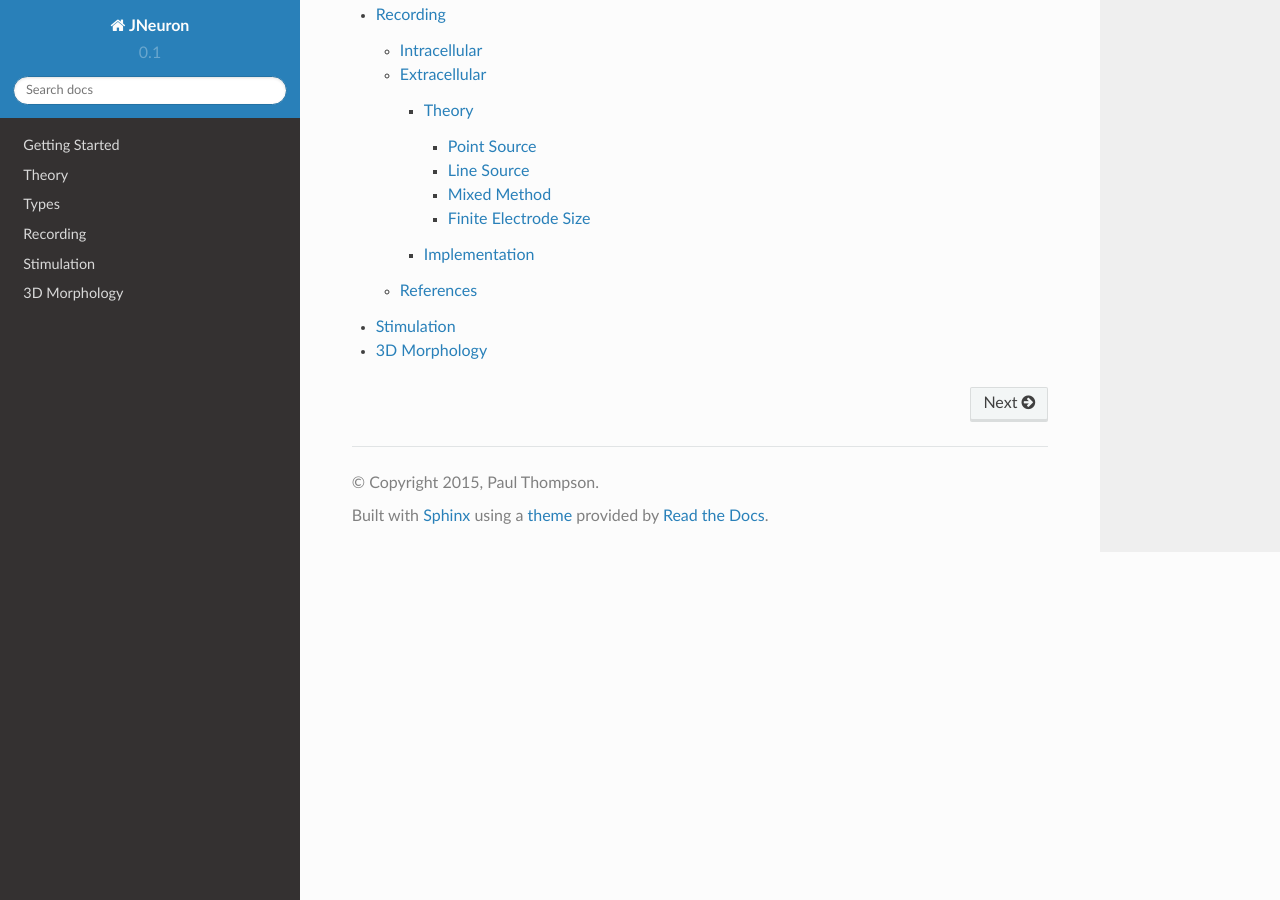
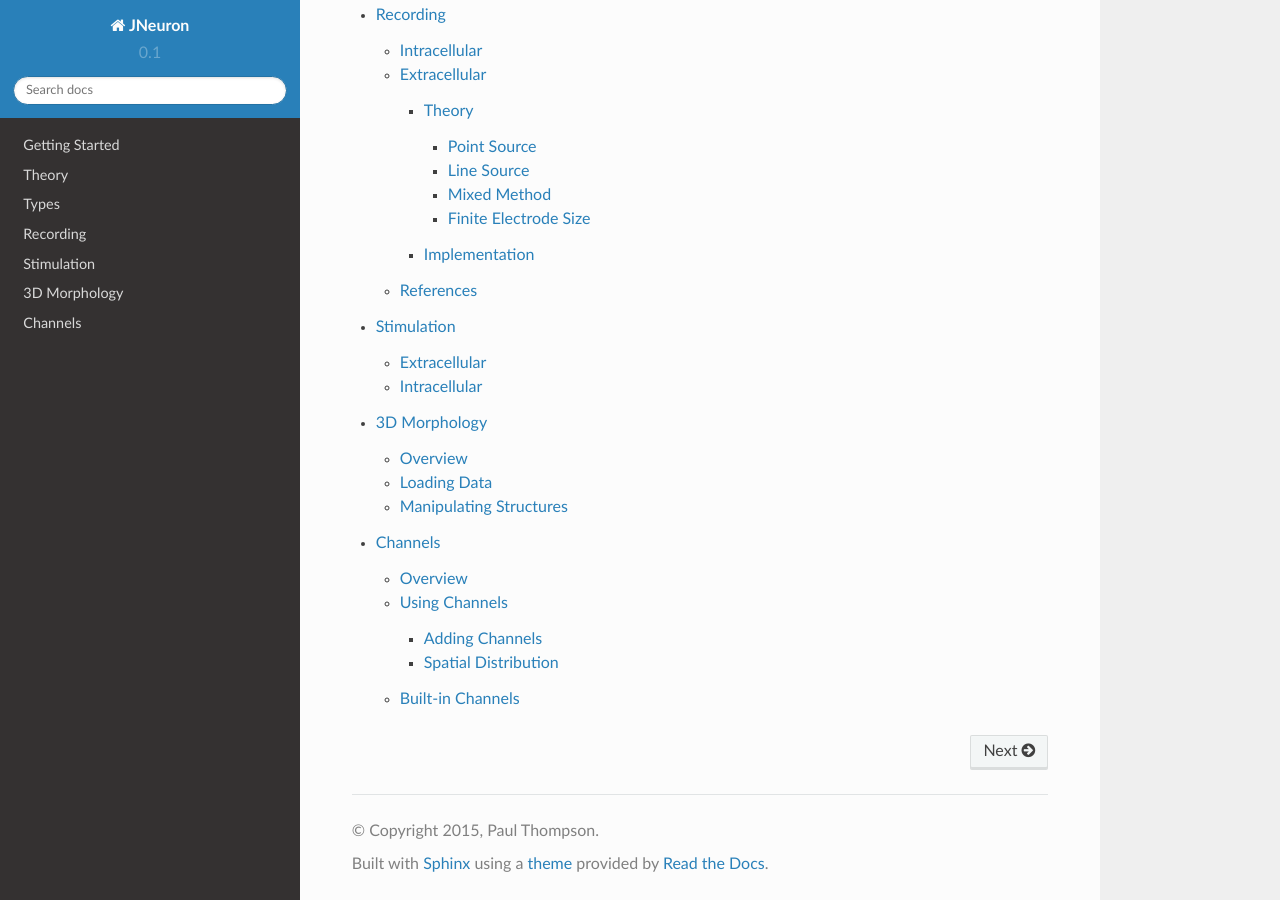
Before and after one commit to paulmthompson/JNeuron, a Sphinx documentation site: the page built from docs/index.rst, in a window 1280 px wide and 900 px high, scrolled down 1118 px. Built offline with Sphinx 7.4.7 and the Read the Docs theme 2.0.0, drawn with Linux system fonts in a browser that asks for light colours; pages that are not in the unit, such as notebooks, are missing from menus.

Commit message:
updated documentation

```diff
--- a/docs/3Dmorphology.rst
+++ b/docs/3Dmorphology.rst
@@ -1,3 +1,16 @@
 
+##############
 3D Morphology
-==============
+##############
+
+**********
+Overview
+**********
+
+*************
+Loading Data
+*************
+
+************************
+Manipulating Structures
+************************
--- /dev/null
+++ b/docs/Channels.rst
@@ -0,0 +1,26 @@
+
+###########
+Channels
+###########
+
+*********
+Overview
+*********
+
+
+***************
+Using Channels
+***************
+
+================
+Adding Channels
+================
+
+=====================
+Spatial Distribution
+=====================
+
+
+******************
+Built-in Channels
+******************
--- a/docs/Stimulation.rst
+++ b/docs/Stimulation.rst
@@ -1,3 +1,14 @@
 
+#############
 Stimulation
-============
+#############
+
+**************
+Extracellular
+**************
+
+
+
+**************
+Intracellular
+**************
--- a/docs/index.rst
+++ b/docs/index.rst
@@ -17,6 +17,7 @@ JNeuron - Multicompartmental Neuronal Models in Julia
   Recording.rst
   Stimulation.rst
   3Dmorphology.rst
+  Channels.rst
 
 
 .. Indices and tables
```
